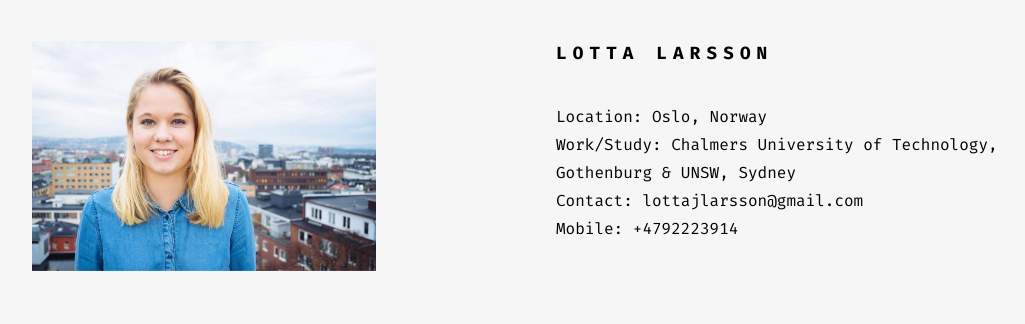
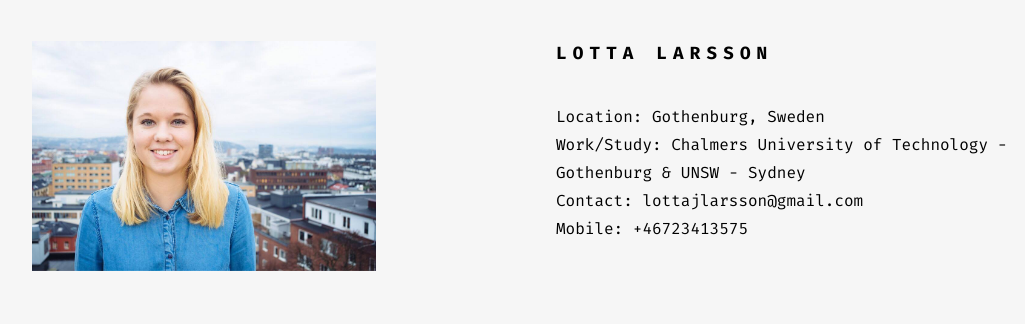
Before and after one commit to lottalarsson/lottalarsson.github.io, a Jekyll site: the page built from index.html, in a window 1280 px wide. Shown: the part 645-969 px from the top of the page, without its empty margins (104-1129 px from the left). Built offline with Jekyll 4.4.1, drawn with Linux system fonts in a browser that asks for light colours; nearby versions of some CDN libraries.

Commit message:
Update footer.html

```diff
--- a/_includes/footer.html
+++ b/_includes/footer.html
@@ -1,15 +1,15 @@
 <footer id="footer">
   <div class="inner">
     <section>
-      <img src="/images/profil.jpg" alt="Lotta Larsson" style="max-height: 230px" />
+      <img src="/images/PROFIL.jpg" alt="Lotta Larsson" style="max-height: 230px" />
     </section>
     <section>
       <h2>Lotta Larsson</h2>
       <p>
-        Location: Oslo, Norway<br>
-        Work/Study: Chalmers University of Technology, Gothenburg & UNSW, Sydney<br>
+        Location: Gothenburg, Sweden<br>
+        Work/Study: Chalmers University of Technology - Gothenburg & UNSW - Sydney<br>
         Contact: lottajlarsson@gmail.com<br>
-        Mobile: +4792223914
+        Mobile: +46723413575
       </p>
     </section>
   </div>
```
